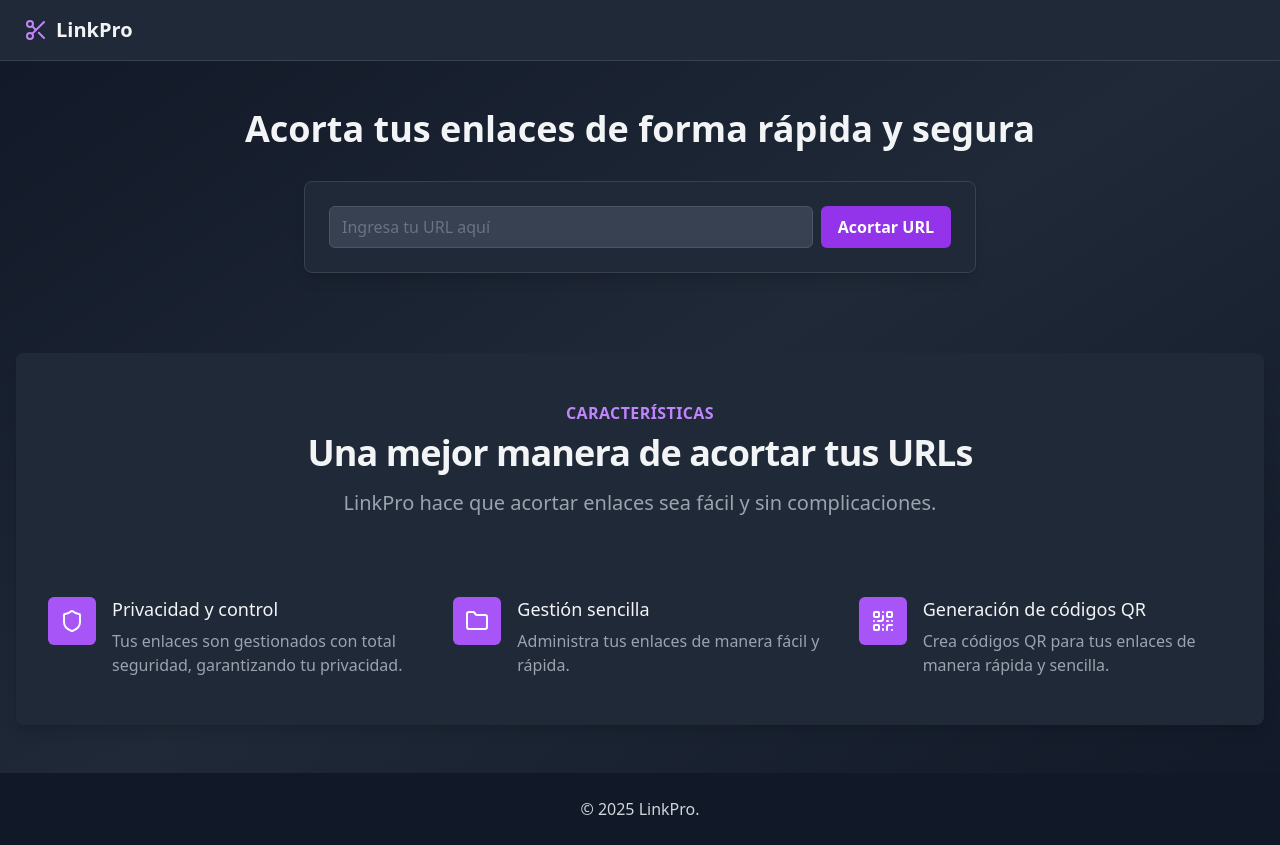
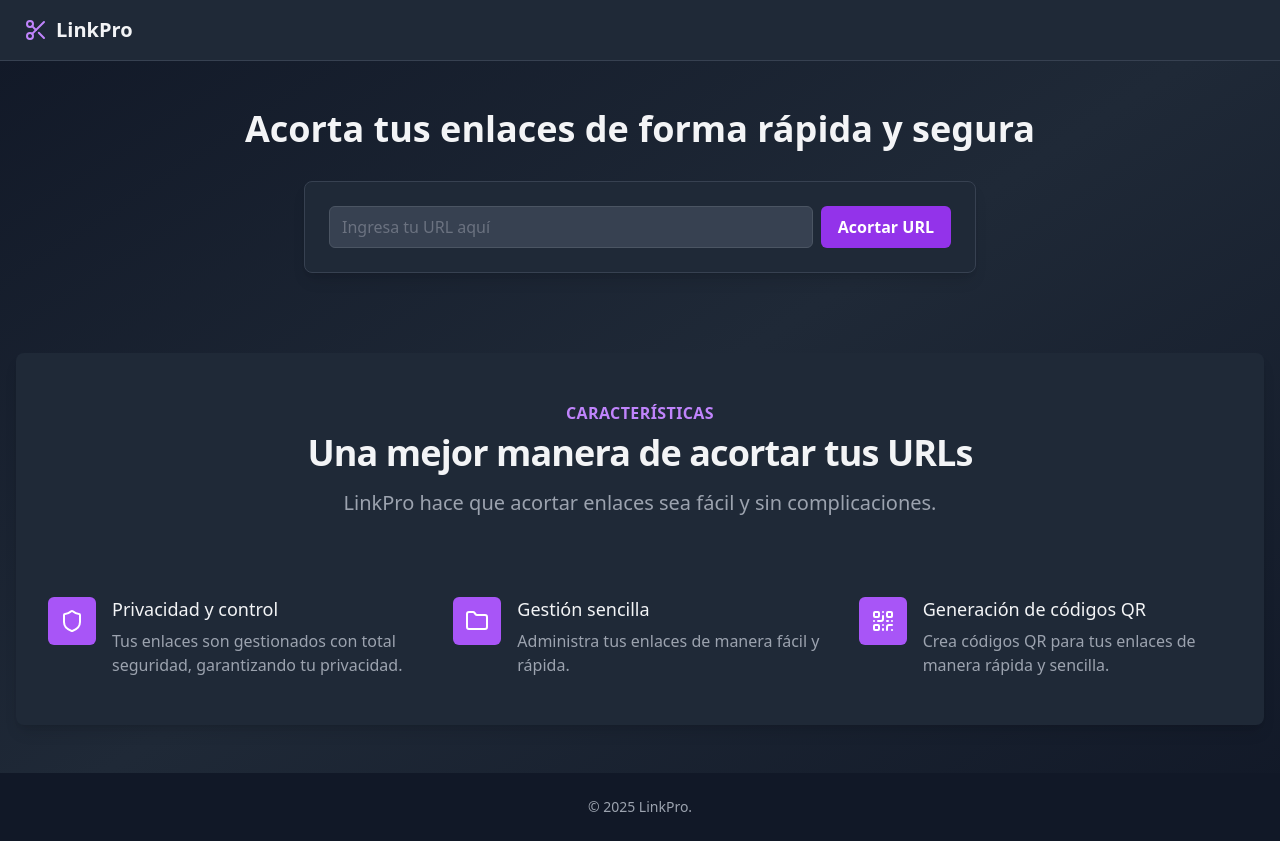
Before and after one commit to D4rrker/LinkPro, a Next.js app: page / in a window 1280 px wide. Built offline with nearby package versions, Linux system fonts and the light colour scheme.

Commit message:
Ajuste del elemento 'p': color, tamaño

```diff
--- a/src/components/Footer/Footer.tsx
+++ b/src/components/Footer/Footer.tsx
@@ -2,7 +2,7 @@ export default function Footer() {
   return (
     <footer className="bg-gray-900 text-gray-300 py-6">
       <div className="container mx-auto px-4 text-center">
-        <p>&copy; 2025 LinkPro.</p>
+        <p className="text-sm text-gray-400">&copy; 2025 LinkPro.</p>
       </div>
     </footer>
   );
```
